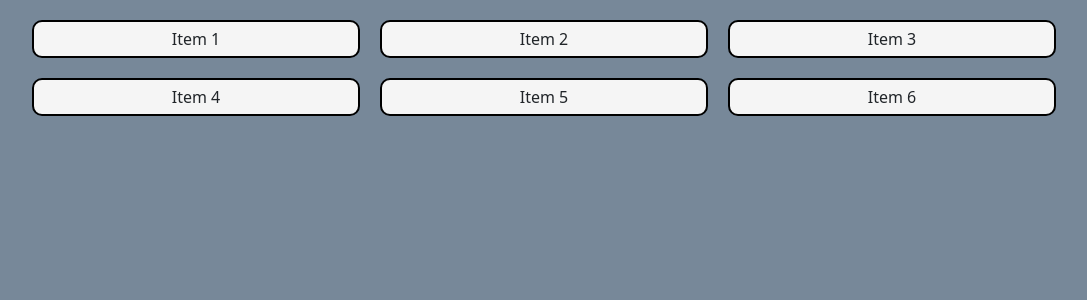
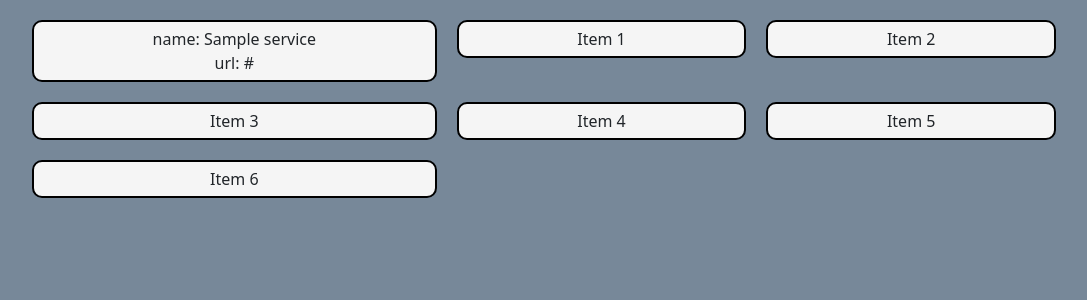
Before and after one commit to StefBuwalda/WebTech, a Flask app: page /dash/ in a window 1280 px wide. Shown: the part 56-356 px from the top of the page, without its empty margins (96-1183 px from the left). Run offline with Flask 3, Linux system fonts and the light colour scheme; a user stored in the database is signed in; tables that the repository leaves empty hold one stand-in row (values such as "Sample post").

Commit message:
Automatic services added to dashboard

```diff
--- a/application/dash/templates/dashboard.html
+++ b/application/dash/templates/dashboard.html
@@ -4,6 +4,12 @@
 
 {%block content%}
 <div class="grid-container">
+    {% for service in services%}
+    <div class="container-xxl">
+        name: {{service["name"]}} <br>
+        url: {{service["url"]}}
+    </div>
+    {% endfor %}
     <div class="container-xxl">
         Item 1
     </div>
--- a/application/dash/views.py
+++ b/application/dash/views.py
@@ -1,5 +1,6 @@
 from flask import Blueprint, render_template
 from flask_login import login_required  # type: ignore
+from application.dash.models import Service
 
 dash_blueprint = Blueprint("dash", __name__, template_folder="templates")
 
@@ -9,4 +10,5 @@ dash_blueprint = Blueprint("dash", __name__, template_folder="templates")
 @dash_blueprint.route("/", methods=["GET", "POST"])
 @login_required
 def index():
-    return render_template("dashboard.html")
+    services = Service.query.all()  # type: ignore
+    return render_template("dashboard.html", services=services)
--- a/seed.py
+++ b/seed.py
@@ -12,13 +12,14 @@ new_strikers = [
 """
 
 new_user = User(username="admin", password=generate_password_hash("admin"))
+new_services = Service(name="test123", url="http://google.com")
 
 with app.app_context():
     # Remove all existing
-    # Service.query.delete()
+    Service.query.delete()
     User.query.delete()
     db.session.commit()
     # Then add new
-    # db.session.add_all(new_strikers)
+    db.session.add(new_services)
     db.session.add(new_user)
     db.session.commit()
```
Also changed, not shown: application/dash/templates/dash.html (deleted). Lines whose indentation alone changed are shown as unchanged.
